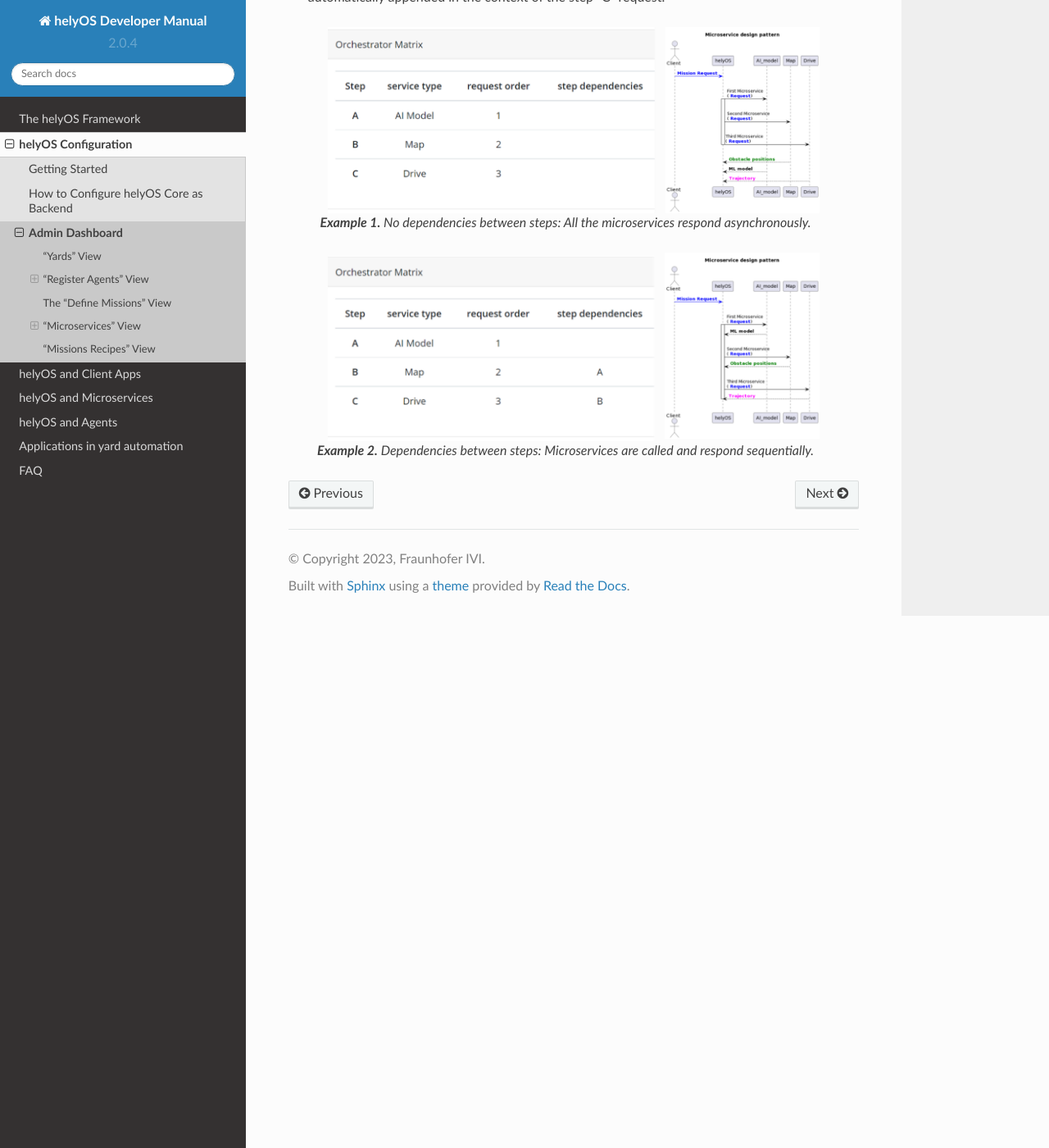
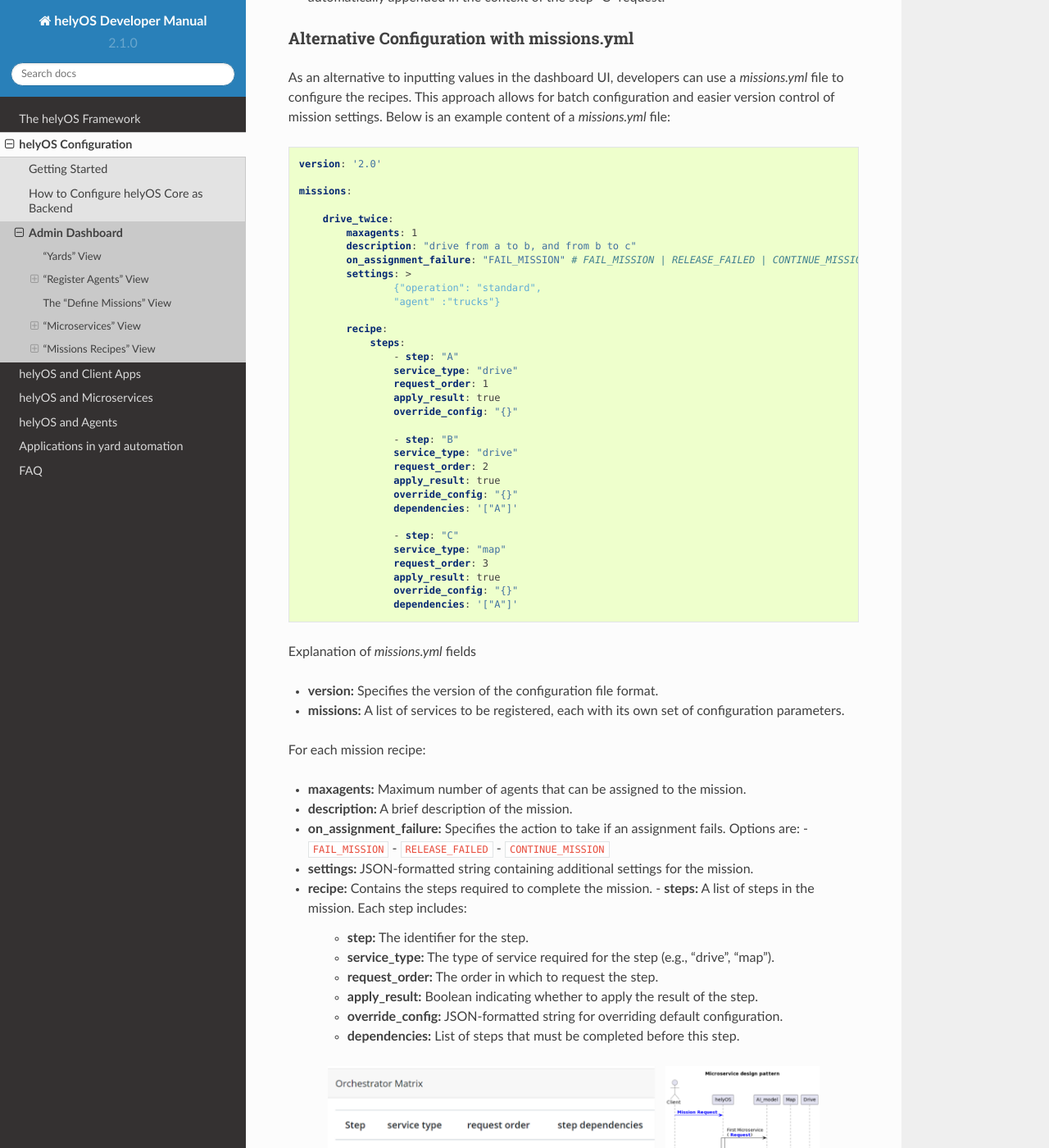
Before and after one commit to helyOSFramework/helyos-documentation, a Sphinx documentation site: the page built from docs/source/2-helyos-configuration/admin-dashboard.rst, in a window 1280 px wide and 1400 px high, scrolled down 8045 px. Shown: the whole window at 82% size. Built offline with Sphinx 7.4.7 and the Read the Docs theme 2.0.0, drawn with Linux system fonts in a browser that asks for light colours.

```diff
--- a/docs/source/1-the-helyos-framework/data-formats.rst
+++ b/docs/source/1-the-helyos-framework/data-formats.rst
@@ -47,7 +47,7 @@ In the helyOS framework, the assignment is originated from a microservice [*]. T
 
         request_id?: string;  // auto-generated job id.
 
-        status: "failed" | "pending" | "successful";
+        status: "failed" | "pending" | "ready";
 
         results: AssignmentPlan[]; // array of assignments.
 
--- a/docs/source/2-helyos-configuration/admin-dashboard.rst
+++ b/docs/source/2-helyos-configuration/admin-dashboard.rst
@@ -158,41 +158,41 @@ As an alternative to inputting values in the dashboard UI, developers can use a
     services:
 
         my_path_planner:
-        is_dummy: false
-        domain: "Assignment planner"  # Assignment planner | Map Server | Storage server
-        type: "drive"
-        url: https://my_path_planner:9002/api/
-        enable: true
-        apikey: "CN783V9SygdG0deHgfesdfsaeNuCqwbm"
-        timeout: 300
+            is_dummy: false
+            domain: "Assignment planner"  # Assignment planner | Map Server | Storage server
+            type: "drive"
+            url: https://my_path_planner:9002/api/
+            enable: true
+            apikey: "CN783V9SygdG0deHgfesdfsaeNuCqwbm"
+            timeout: 300
 
-        context:
-            map_data: true
-            all_agents_data: false
-            mission_agents_data: true
-            require_map_objects:
-            - obstacle
-            - drivable
-        config: >
-                {"plan-directions": "all_directions",
-                "output_format" :"trajectory"}
+            context:
+                map_data: true
+                all_agents_data: false
+                mission_agents_data: true
+                require_map_objects:
+                - obstacle
+                - drivable
+            config: >
+                    {"plan-directions": "all_directions",
+                    "output_format" :"trajectory"}
 
         maploader:
-        domain: "Map server"  # Assignment planner | Map server | Storage server
-        type: "map"
-        url: https://my_map_server:9002/api/
-        enable: true
-        apikey: "ABy40lwSsdfafasdBiCbvU2hVEeY7t"
-        timeout: 180
+            domain: "Map server"  # Assignment planner | Map server | Storage server
+            type: "map"
+            url: https://my_map_server:9002/api/
+            enable: true
+            apikey: "ABy40lwSsdfafasdBiCbvU2hVEeY7t"
+            timeout: 180
 
-        context:
-            map_data: true
-            all_agents_data: false
-            mission_agents_data: false
+            context:
+                map_data: true
+                all_agents_data: false
+                mission_agents_data: false
 
 
 
-Explanation of `microservice.yml` Fields
+Explanation of `microservice.yml` fields
 
 - **version:** Specifies the version of the configuration file format.
 - **services:** A list of services to be registered, each with its own set of configuration parameters.
@@ -241,14 +241,84 @@ Each row corresponds to a step in the mission process and is used to orchestrate
 
 - **Step Dependences:**  Define dependencies on other steps (microservices).  For instance, if step “C” depends on step “A” and “B”, the microservice associated with step “C” will be executed only after the responses of steps “A” and “B” are received. The responses of steps “A” and “B” will be automatically appended in the context of the step “C” request.
 
+
+
+Alternative Configuration with missions.yml
+^^^^^^^^^^^^^^^^^^^^^^^^^^^^^^^^^^^^^^^^^^^^^^^
+
+As an alternative to inputting values in the dashboard UI, developers can use a `missions.yml` file to configure the recipes. This approach allows for batch configuration and easier version control of mission settings. Below is an example content of a `missions.yml` file:
+
+.. code:: yaml
+
+    version: '2.0'
+
+    missions:
+
+        drive_twice:
+            maxagents: 1
+            description: "drive from a to b, and from b to c"
+            on_assignment_failure: "FAIL_MISSION" # FAIL_MISSION | RELEASE_FAILED | CONTINUE_MISSION
+            settings: >
+                    {"operation": "standard",
+                    "agent" :"trucks"}
+
+            recipe:
+                steps:
+                    - step: "A"
+                    service_type: "drive"
+                    request_order: 1
+                    apply_result: true
+                    override_config: "{}"
+
+                    - step: "B"
+                    service_type: "drive"
+                    request_order: 2
+                    apply_result: true
+                    override_config: "{}"
+                    dependencies: '["A"]'
+
+                    - step: "C"
+                    service_type: "map"
+                    request_order: 3
+                    apply_result: true
+                    override_config: "{}"
+                    dependencies: '["A"]'
+
+
+Explanation of `missions.yml` fields
+
+- **version:** Specifies the version of the configuration file format.
+- **missions:** A list of services to be registered, each with its own set of configuration parameters.
+
+For each mission recipe:
+
+- **maxagents:** Maximum number of agents that can be assigned to the mission.
+- **description:** A brief description of the mission.
+- **on_assignment_failure:** Specifies the action to take if an assignment fails. Options are:
+  - ``FAIL_MISSION``
+  - ``RELEASE_FAILED``
+  - ``CONTINUE_MISSION``
+- **settings:** JSON-formatted string containing additional settings for the mission.
+- **recipe:** Contains the steps required to complete the mission.
+  - **steps:** A list of steps in the mission. Each step includes:
+
+    - **step:** The identifier for the step.
+    - **service_type:** The type of service required for the step (e.g., "drive", "map").
+    - **request_order:** The order in which to request the step.
+    - **apply_result:** Boolean indicating whether to apply the result of the step.
+    - **override_config:** JSON-formatted string for overriding default configuration.
+    - **dependencies:** List of steps that must be completed before this step.
+
+
+
 .. figure:: ./img/example1.png
     :align: center
     :width: 600
 
-    **Example 1.** No dependencies between steps: All the microservices respond asynchronously.
+**Example 1.** No dependencies between steps: All the microservices respond asynchronously.
 
 .. figure:: ./img/example2.png
     :align: center
     :width: 600
 
-    **Example 2.** Dependencies between steps: Microservices are called and respond sequentially.
+**Example 2.** Dependencies between steps: Microservices are called and respond sequentially.
--- a/docs/source/4-helyos-and-microservices/models.rst
+++ b/docs/source/4-helyos-and-microservices/models.rst
@@ -75,13 +75,15 @@ Models Description
       HelyOSMicroserviceResponse {
           request_id?: string;  // generated job id. Can be used to poll results from long running jobs.
 
-          status: "failed" | "pending" | "successful";  .
+          status: "failed" | "pending" | "ready";  .
 
           results: AssignmentPlan[] | MapUpdate | any;
 
           dispatch_order?: number[][];
 
           orchestration?: {
-                    nex_step_request: [step: string]: any; // input data to be sent to the next microservice(s).
+                    nex_step_request?: [step: string]: any; // input data to be sent to the next microservice(s).
+                    allow_dependent_steps?: string[];
+
                     }
       }
--- a/docs/source/conf.py
+++ b/docs/source/conf.py
@@ -6,8 +6,8 @@ project = 'helyOS Developer Manual'
 copyright = '2023, Fraunhofer IVI'
 author = 'Fraunhofer IVI'
 
-release = '2.0.4'
-version = '2.0.4'
+release = '2.1.0'
+version = '2.1.0'
 
 # -- General configuration
 
--- a/docs/source/index.rst
+++ b/docs/source/index.rst
@@ -8,7 +8,7 @@ helyOS Developer's Manual
 
 January 22, 2024
 
-(version 2.0)
+(version 2.1)
 
 
 Fraunhofer IVI
```
Also changed, not shown: docs/source/4-helyos-and-microservices/helyos-request.rst (+11 -8 lines).
